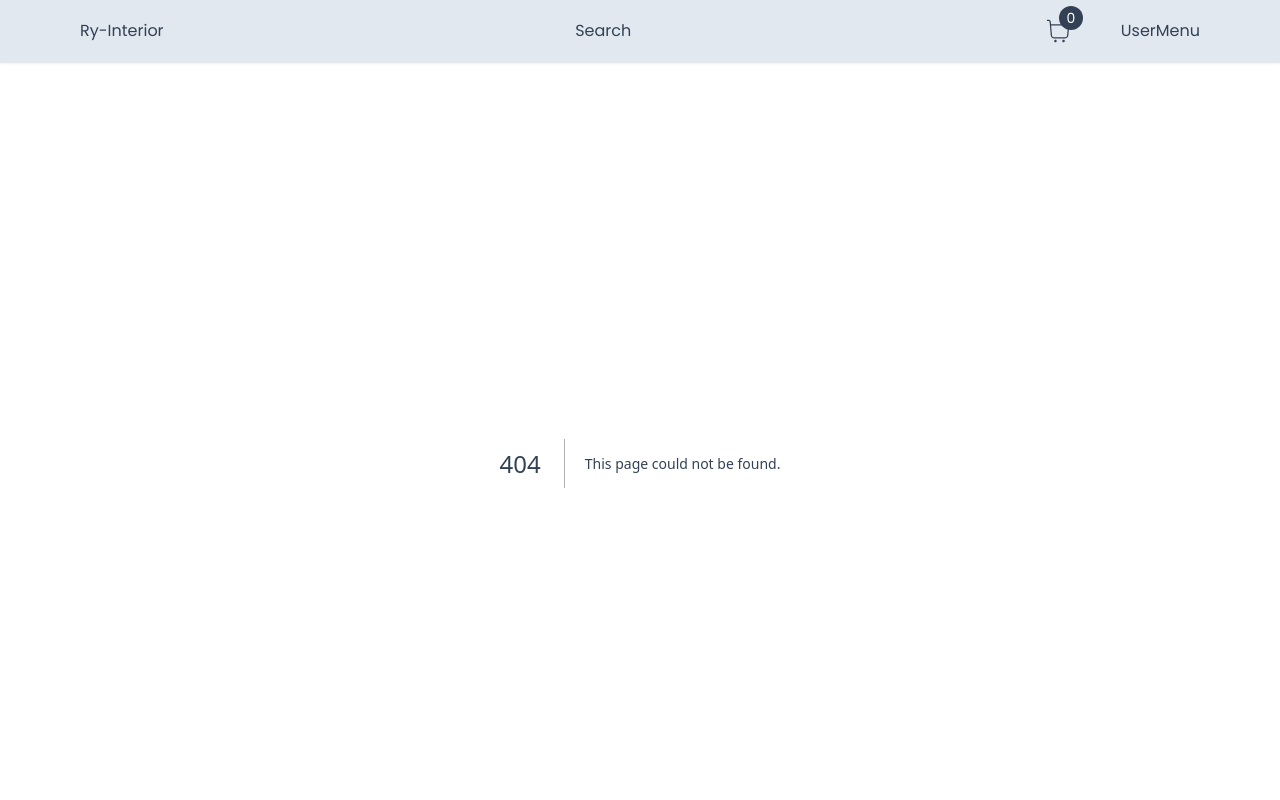
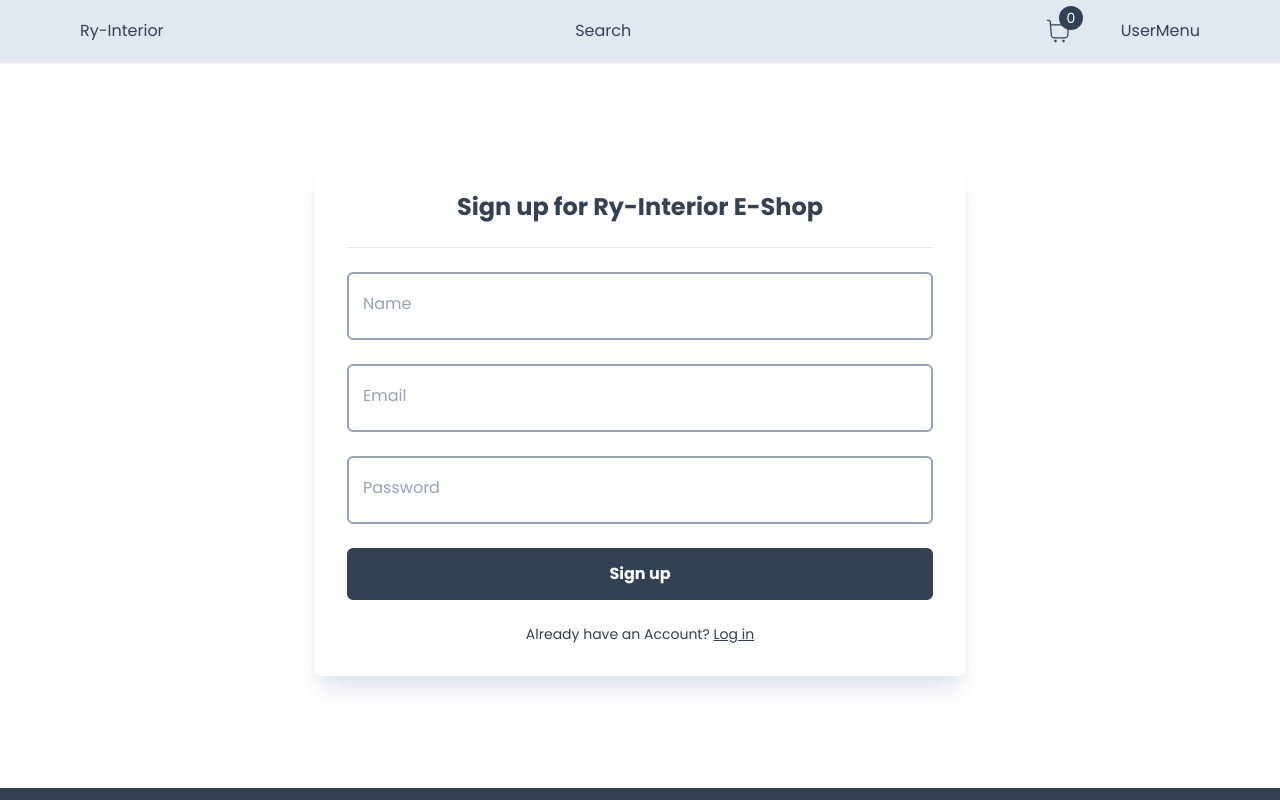
Before and after one commit to Francisomondi/Ry-Web-Shop, a Next.js app: page /register in a window 1280 px wide. Before the commit this address had no page. Shown: the top 800 px of the page. Built offline with nearby package versions, Linux system fonts and the light colour scheme; a web font is replaced by a local one.

Commit message:
registration/sign up form

```diff
--- /dev/null
+++ b/app/components/FormWrap.tsx
@@ -0,0 +1,13 @@
+import React from 'react'
+
+const FormWrap = ({children}: {children: React.ReactNode}) => {
+  return (
+    <div className='min-h-fit h-full flex items-center justify-center pb-12 pt-24'>
+        <div className='max-w-[650px] w-full flex flex-col gap-6 items-center shadow-xl shadow-slate-200 rounded-md p-4 md:p-8'>
+            {children}
+        </div>
+    </div>
+  )
+}
+
+export default FormWrap
--- a/app/components/inputs/Input.tsx
+++ b/app/components/inputs/Input.tsx
@@ -34,18 +34,17 @@
         p-4
         pt-6
         outline-none
-        border-y-white
+        bg-white
         font-light
         border-2
         rounded-md
         transition
-        disabled:
-        opacity-70
+        disabled:opacity-70
         disabled:cursor-not-allowed
         ${errors[id] ? 'border-rose-400': 'border-slate-400'}
         ${errors[id] ? 'focus:border-rose-400': 'focus:border-slate-400'}`}/>
         <label htmlFor={id}
-        className='
+        className={`
         absolute
         cursor-text
         text-md
@@ -59,8 +58,9 @@
         peer-placeholder-shown:scale-100
         peer-placeholder-shown:translate-y-0
         peer-focus:scale-75
-        peer-focus:translate-y-4
-        '>
+        peer-focus:-translate-y-4
+        ${errors[id] ? 'text-rose-400': 'text-slate-400'}
+        `}>
             {label}
         </label>
     </div>
--- /dev/null
+++ b/app/register/RegisterForm.tsx
@@ -0,0 +1,68 @@
+'use client'
+
+import { useState } from "react"
+import Heading from "../components/Heading"
+import Input from "../components/inputs/Input"
+import { FieldValues, SubmitHandler, useForm } from "react-hook-form"
+import Button from "../components/Button"
+import Link from "next/link"
+
+
+type Props = {}
+
+const RegisterForm = (props: Props) => {
+    const [isLoading, setIsLoading] = useState(false)
+    const{register,handleSubmit,formState:{errors}} = useForm<FieldValues>({
+        defaultValues:{
+            name:'',
+            email:'',
+            password:'',
+        }
+    })
+
+    const onSubmit:SubmitHandler<FieldValues> = (data)=>{
+        setIsLoading(true)
+        console.log(data)
+    }
+
+  return (
+    <>
+        <Heading title="Sign up for Ry-Interior E-Shop"/>
+        <hr className="bg-slate-300 w-full h-px"/>
+        <Input
+        id="name"
+        label="Name"
+        disabled={isLoading}
+        register={register}
+        errors={errors}
+        required
+        />
+        <Input
+        id="email"
+        label="Email"
+        disabled={isLoading}
+        register={register}
+        errors={errors}
+        type="email"
+        required
+        />
+        <Input
+        id="password"
+        label="Password"
+        disabled={isLoading}
+        register={register}
+        errors={errors}
+        type="password"
+        required
+        />
+        <Button
+        label={isLoading ? 'Loading' : 'Sign up'}
+        onClick={handleSubmit(onSubmit)}/>
+        <p className="text-sm">
+            Already have an Account? <Link className="underline" href={'/login'}>Log in</Link>
+        </p>
+    </>
+  )
+}
+
+export default RegisterForm
--- /dev/null
+++ b/app/register/page.tsx
@@ -0,0 +1,18 @@
+import React from 'react'
+import Container from '../components/Container'
+import FormWrap from '../components/FormWrap'
+import RegisterForm from './RegisterForm'
+
+type Props = {}
+
+const Register = (props: Props) => {
+  return (
+    <Container>
+        <FormWrap>
+            <RegisterForm/>
+        </FormWrap>
+    </Container>
+  )
+}
+
+export default Register
```
